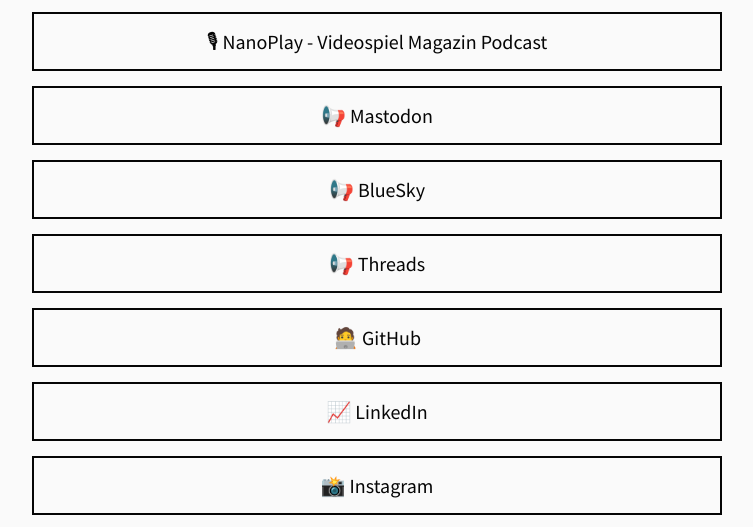
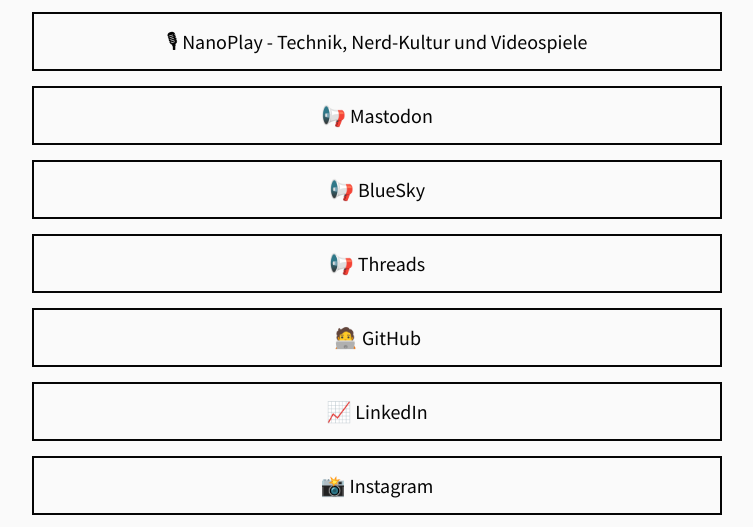
Before and after one commit to KurzGedanke/Links, a website: page public/index.html in a window 1280 px wide. Shown: the part 213-740 px from the top of the page, without its empty margins (263-1016 px from the left). Drawn offline with Linux system fonts and the light colour scheme.

Commit message:
changed nanoplay

```diff
--- a/public/index.html
+++ b/public/index.html
@@ -72,7 +72,7 @@
             class="link-list__link"
             target="_blank"
             href="https://nanoplay.kurzgedanke.de/"
-            >🎙 NanoPlay - Videospiel Magazin Podcast</a
+            >🎙 NanoPlay - Technik, Nerd-Kultur und Videospiele</a
           >
         </li>
         <li>
```
